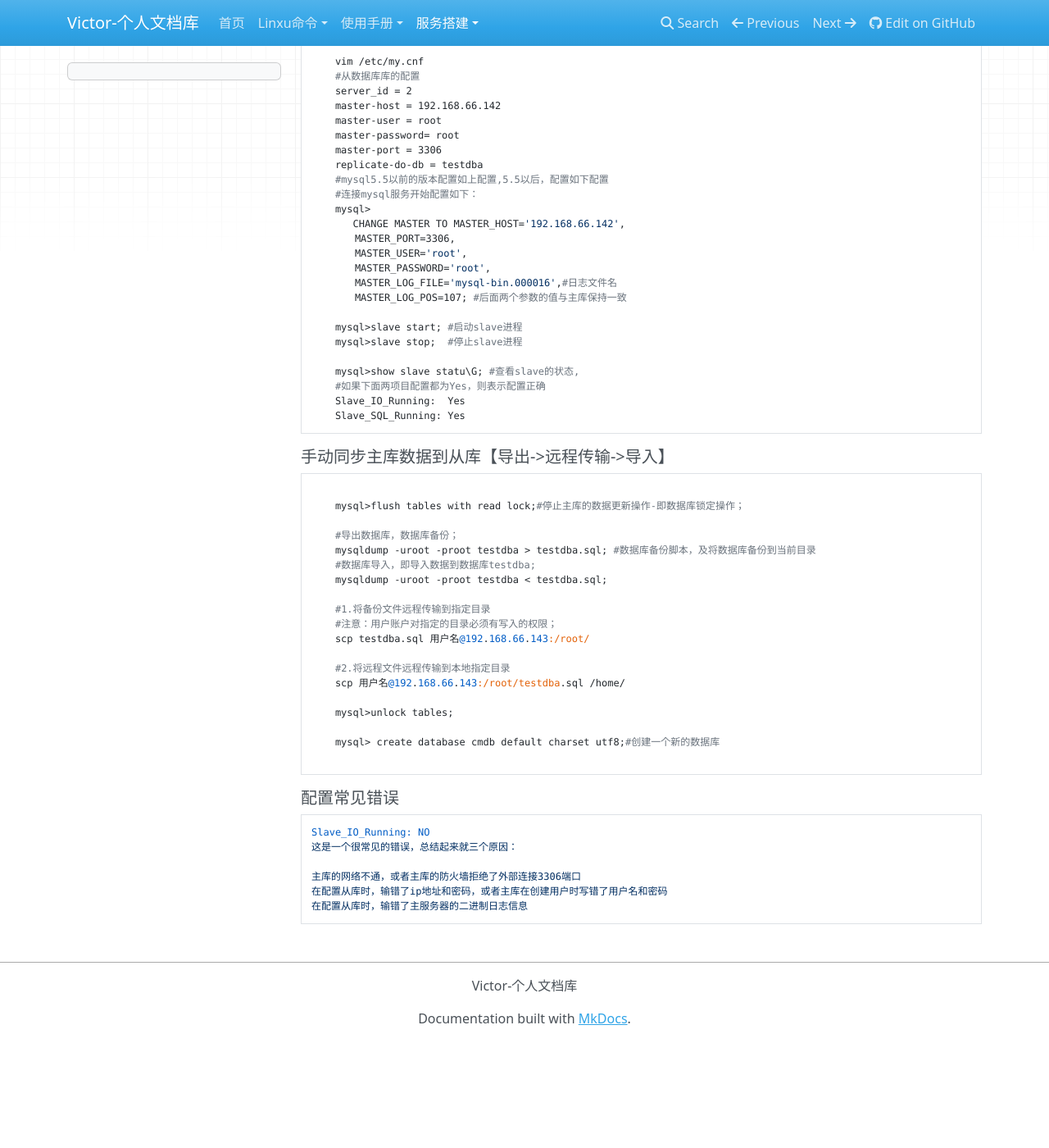
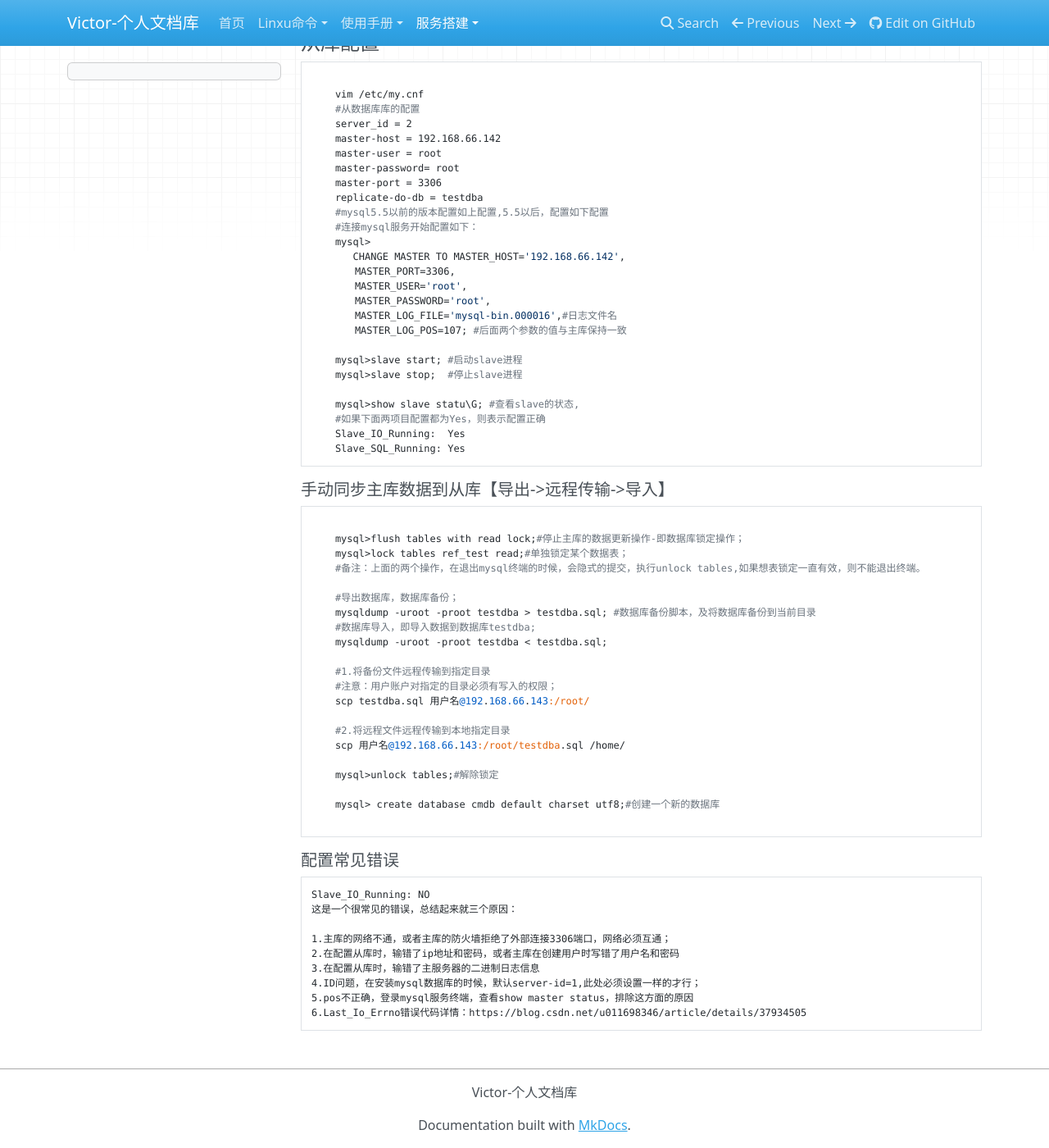
Before and after one commit to victor24680/victorDocs, an MkDocs documentation site: the page built from docs/服务搭建/Mysql数据库-主从同步配置.md, in a window 1280 px wide and 1400 px high, scrolled down 1157 px. Shown: the whole window at 82% size. Built offline with MkDocs 1.6.1, drawn with Linux system fonts in a browser that asks for light colours; nearby versions of some CDN libraries; before the commit the page ends 2427 px from its top, so only the background shows below that; some of the changed text lies outside the part shown.

````diff
--- a/docs/服务搭建/Mysql数据库-主从同步配置.md
+++ b/docs/服务搭建/Mysql数据库-主从同步配置.md
@@ -22,6 +22,8 @@
 SQL线程，会读取relay log文件中的日志,并解析成具体操作，来实现主从的操作一致，而最终得到数据一致。
 
 详情介绍：[https://www.cnblogs.com/Aiapple/p/5792939.html](https://www.cnblogs.com/Aiapple/p/5792939.html)
+
+备注：主从同步时，必须保证双方的数据是一样的，否则，可能从库无法同步（比如无法更新，插入数据等）；
 
 
 
@@ -87,6 +89,8 @@
 ```
 
 	mysql>flush tables with read lock;#停止主库的数据更新操作-即数据库锁定操作；
+	mysql>lock tables ref_test read;#单独锁定某个数据表；
+	#备注：上面的两个操作，在退出mysql终端的时候，会隐式的提交，执行unlock tables,如果想表锁定一直有效，则不能退出终端。
 
 	#导出数据库，数据库备份；
 	mysqldump -uroot -proot testdba > testdba.sql; #数据库备份脚本，及将数据库备份到当前目录
@@ -100,7 +104,7 @@
 	#2.将远程文件远程传输到本地指定目录
 	scp 用户名@192.168.66.143:/root/testdba.sql /home/
 
-	mysql>unlock tables;
+	mysql>unlock tables;#解除锁定
 
 	mysql> create database cmdb default charset utf8;#创建一个新的数据库
 
@@ -112,6 +116,9 @@
 	Slave_IO_Running: NO
 	这是一个很常见的错误，总结起来就三个原因：
 
-	主库的网络不通，或者主库的防火墙拒绝了外部连接3306端口
-	在配置从库时，输错了ip地址和密码，或者主库在创建用户时写错了用户名和密码
-	在配置从库时，输错了主服务器的二进制日志信息
+	1.主库的网络不通，或者主库的防火墙拒绝了外部连接3306端口，网络必须互通；
+	2.在配置从库时，输错了ip地址和密码，或者主库在创建用户时写错了用户名和密码
+	3.在配置从库时，输错了主服务器的二进制日志信息
+	4.ID问题，在安装mysql数据库的时候，默认server-id=1,此处必须设置一样的才行；
+	5.pos不正确，登录mysql服务终端，查看show master status，排除这方面的原因
+	6.Last_Io_Errno错误代码详情：https://blog.csdn.net/u011698346/article/details/37934505
````
